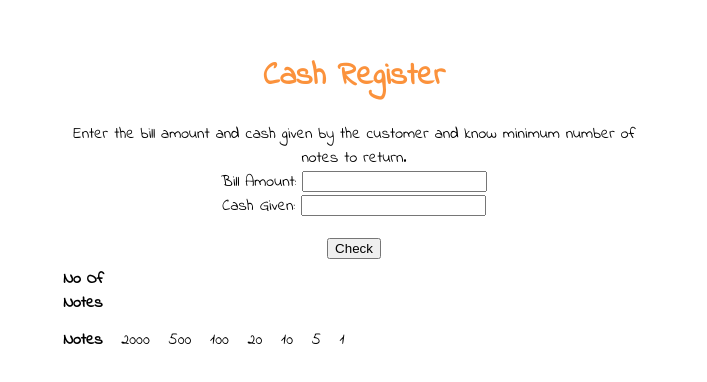
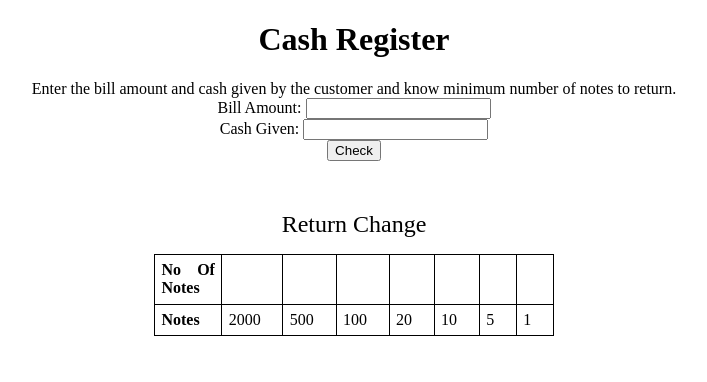
Before and after one commit to PraffulDhasmana/Cash_Register, a plain HTML site: page index.html in a window 1280 px wide. Shown: the whole page, without its empty margins (286-993 px from the left). Drawn offline with Linux system fonts and the light colour scheme.

Commit message:
done code

```diff
--- a/index.html
+++ b/index.html
@@ -14,28 +14,34 @@
 <link href="https://fonts.googleapis.com/css2?family=Indie+Flower&display=swap" rel="stylesheet">
 
 <body>
-    <h1>Cash Register</h1>
-    <p1>Enter the bill amount and cash given by the customer and know minimum number of notes to return.</p1>
+    <main class="container">
+        <div>
+            <h1 class="heading">Cash Register</h1>
+            <p1 class="description">Enter the bill amount and cash given by the customer and know minimum number of
+                notes to return.</p1>
             <br>
-    <label for="bill-amount">Bill Amount:</label>
-    <input id="bill-amount" type="text" />
+            <label class="input-lable" for="bill-amount">Bill Amount:</label>
+            <input class="input" id="bill-amount" type="text" />
             <br>
-    <label for="cash-given">Cash Given:</label>
-    <input id="cash-given" type="text" />
+            <label class="input-lable" for="cash-given">Cash Given:</label>
+            <input class="input" id="cash-given" type="text" />
             <br>
-    <h3 id="error-message"></h3>
             <button id="check-button">Check</button>
+            <p id="error-message"></p>
             <br>
-    <table>
+            <table class="change-table">
+                <caption>
+                    Return Change
+                </caption>
                 <tr>
                     <th>No Of Notes</th>
-            <td class="no-ofnotes"></td>
-            <td class="no-ofnotes"></td>
-            <td class="no-ofnotes"></td>
-            <td class="no-ofnotes"></td>
-            <td class="no-ofnotes"></td>
-            <td class="no-ofnotes"></td>
-            <td class="no-ofnotes"></td>
+                    <td class="no-of-notes"></td>
+                    <td class="no-of-notes"></td>
+                    <td class="no-of-notes"></td>
+                    <td class="no-of-notes"></td>
+                    <td class="no-of-notes"></td>
+                    <td class="no-of-notes"></td>
+                    <td class="no-of-notes"></td>
                 </tr>
 
                 <tr>
@@ -49,6 +55,10 @@
                     <td>1</td>
                 </tr>
             </table>
+
+        </div>
+    </main>
+    <script src="main.js" type="text/javascript"></script>
    </body>
 
 </html>
--- a/main.js
+++ b/main.js
@@ -1,39 +1,30 @@
-var billAmount = document.querySelector("#bill-amount");
-var cashGiven = document.querySelector("#cash-given");
-var checkButton = document.querySelector("#check-button")
-var noOfNotes = document.querySelector(".no-of-notes")
-var message = document.querySelector("#error-message")
-
+const billAmount = document.querySelector("#bill-amount");
+const cashGiven = document.querySelector("#cash-given");
+const checkButton = document.querySelector("#check-button");
+const message = document.querySelector("#error-message");
+const noOfNotes = document.querySelectorAll(".no-of-notes");
 
 const avialableNotes = [2000, 500, 100, 20, 10, 5, 1];
 
-
-checkButton.addEventListener("Check", function run() {
-
+checkButton.addEventListener("click", function validateBillAndCashAmount() {
     hideMessage();
-
     if (billAmount.value > 0) {
-
-        if (cashGiven.value > billAmount.value) {
-
-            var amountToBeReturn = cashGiven.value - billAmount.value;
+        if (cashGiven.value >= billAmount.value) {
+            const amountToBeReturn = cashGiven.value - billAmount.value;
             calculateChange(amountToBeReturn);
-
         } else {
             showMessage("Bartan dhone ka irada h kiya");
         }
     } else {
         showMessage("Kuch gadbad hai");
     }
-
-})
+});
 
 function calculateChange(amountToBeReturn) {
     for (let i = 0; i < avialableNotes.length; i++) {
-        const numberOfNotes = Math.trunc(amountToBeReturn / avalableNotes[i]);
+        const numberOfNotes = Math.trunc(amountToBeReturn / avialableNotes[i]);
         amountToBeReturn = amountToBeReturn % avialableNotes[i];
         noOfNotes[i].innerText = numberOfNotes;
-
     }
 }
 
--- a/style.css
+++ b/style.css
@@ -1,24 +1,26 @@
 body{
-    font-family: 'Indie Flower', cursive;
-    max-width : 600px;
     margin: auto;
     text-align: center;
+    max-width: 800px;
+}
+/* Table */
+.change-table {
+    width: 50%;
+    text-align: justify;
+    border-collapse: collapse;
+    margin: auto;
   }
 
-table{
-    width: 50%;
-    border-collapse: collapse;
-
+ .change-table caption {
+    margin: 1rem auto;
+    font-size: x-large;
+    font-weight: 500;
   }
 
-th,td {
-  border: 2px ;
+  th,
+  td {
+    border: 1px solid black;
     width: 0%;
     border-collapse: collapse;
     padding: 0.4rem;
   }
-
-h1{
-    color: #fb923c;
-    padding-top: 2rem;
-}
```
Lines whose indentation alone changed are shown as unchanged.
